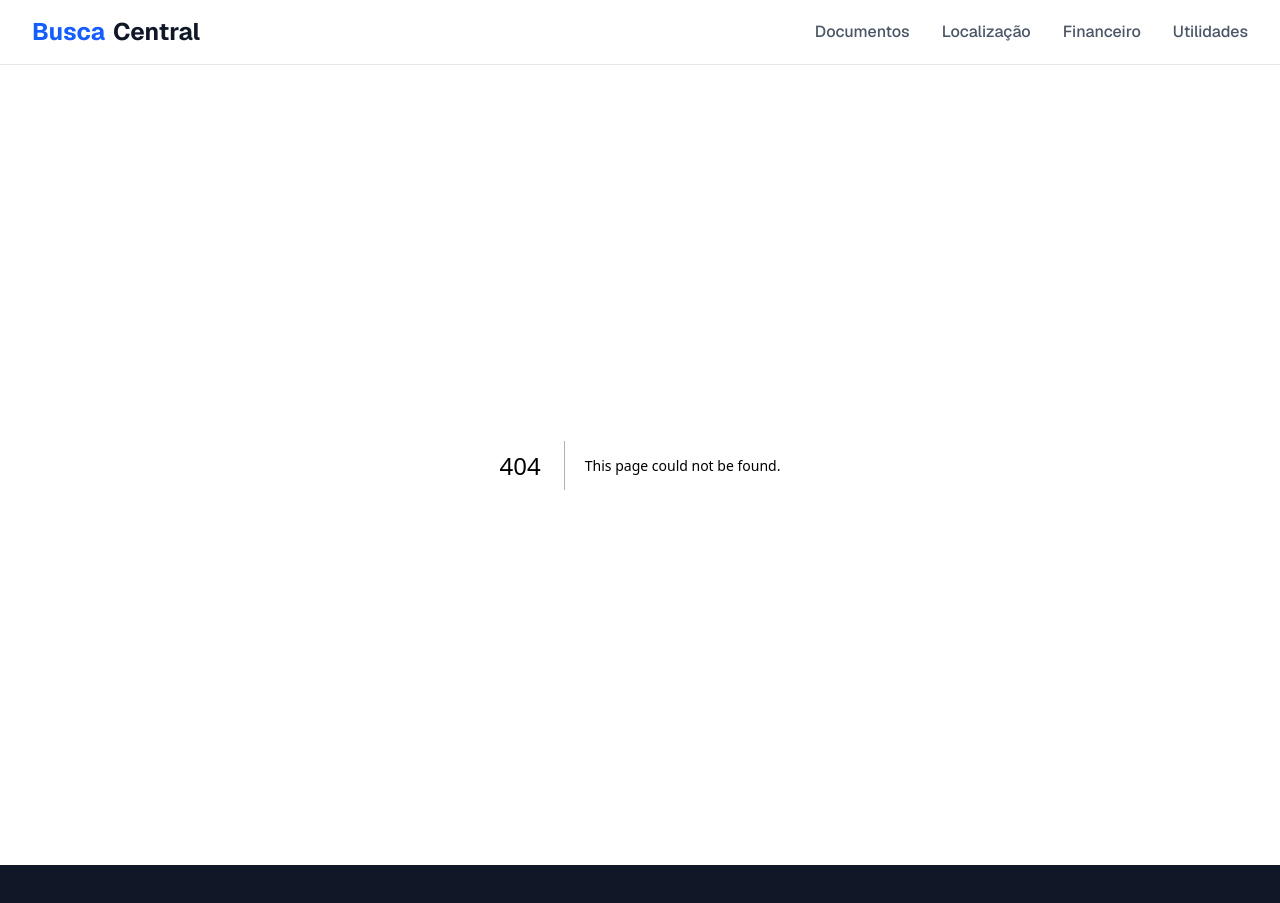
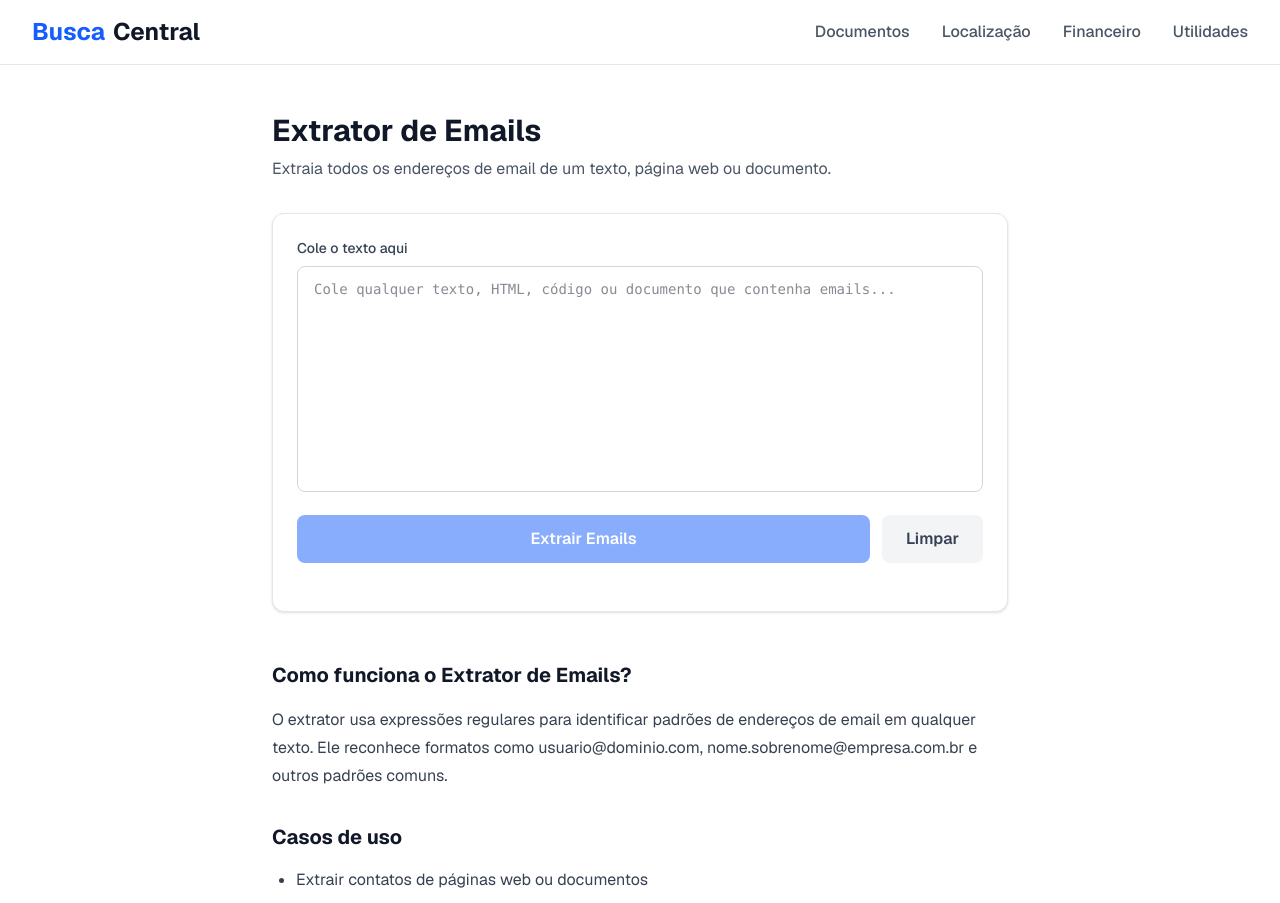
Before and after one commit to buscacentral/buscacentral, a Next.js app: page /utilidades/extrator-emails in a window 1280 px wide. Before the commit this address had no page. Shown: the top 903 px of the page. Built offline with nearby package versions, Linux system fonts and the light colour scheme.

Commit message:
feat: Extrator de Emails
- Extrai emails de qualquer texto usando regex
- Remove duplicatas automaticamente
- Conta total e emails únicos
- Links mailto para cada email encontrado
- Botão copiar individual e copiar todos
- Atualização do SearchBar, Footer e página Utilidades

```diff
--- /dev/null
+++ b/src/app/utilidades/extrator-emails/page.tsx
@@ -0,0 +1,123 @@
+'use client';
+
+import { useState } from 'react';
+import CopyButton from '@/components/CopyButton';
+
+export default function ExtratorEmails() {
+  const [input, setInput] = useState('');
+  const [emails, setEmails] = useState<string[]>([]);
+  const [stats, setStats] = useState({ total: 0, unique: 0 });
+
+  const extractEmails = () => {
+    const regex = /[a-zA-Z0-9._%+-]+@[a-zA-Z0-9.-]+\.[a-zA-Z]{2,}/g;
+    const found = input.match(regex) || [];
+    const unique = [...new Set(found.map(e => e.toLowerCase()))];
+
+    setEmails(unique);
+    setStats({ total: found.length, unique: unique.length });
+  };
+
+  const handleClear = () => {
+    setInput('');
+    setEmails([]);
+    setStats({ total: 0, unique: 0 });
+  };
+
+  return (
+    <div className="max-w-3xl mx-auto px-4 py-12">
+      <h1 className="text-3xl font-bold text-gray-900 mb-2">Extrator de Emails</h1>
+      <p className="text-gray-600 mb-8">
+        Extraia todos os endereços de email de um texto, página web ou documento.
+      </p>
+
+      <div className="bg-white border border-gray-200 rounded-xl p-6 shadow-sm">
+        <div className="mb-4">
+          <label htmlFor="input" className="block text-sm font-medium text-gray-700 mb-2">
+            Cole o texto aqui
+          </label>
+          <textarea
+            id="input"
+            value={input}
+            onChange={(e) => setInput(e.target.value)}
+            placeholder="Cole qualquer texto, HTML, código ou documento que contenha emails..."
+            rows={10}
+            className="w-full px-4 py-3 border border-gray-300 rounded-lg focus:outline-none focus:ring-2 focus:ring-blue-500 resize-none font-mono text-sm"
+          />
+        </div>
+
+        <div className="flex gap-3 mb-6">
+          <button
+            onClick={extractEmails}
+            disabled={!input.trim()}
+            className="flex-1 bg-blue-600 text-white py-3 px-6 rounded-lg font-semibold hover:bg-blue-700 transition-colors disabled:opacity-50 disabled:cursor-not-allowed"
+          >
+            Extrair Emails
+          </button>
+          <button
+            onClick={handleClear}
+            className="px-6 py-3 bg-gray-100 text-gray-700 rounded-lg font-semibold hover:bg-gray-200 transition-colors"
+          >
+            Limpar
+          </button>
+        </div>
+
+        {emails.length > 0 && (
+          <div>
+            <div className="flex items-center justify-between mb-4">
+              <div className="flex gap-4">
+                <span className="text-sm text-gray-500">
+                  Encontrados: <strong className="text-gray-900">{stats.total}</strong>
+                </span>
+                <span className="text-sm text-gray-500">
+                  Únicos: <strong className="text-green-600">{stats.unique}</strong>
+                </span>
+              </div>
+              <CopyButton text={emails.join('\n')} label="Copiar todos" />
+            </div>
+
+            <div className="bg-gray-50 rounded-lg p-4 max-h-80 overflow-y-auto">
+              <div className="space-y-2">
+                {emails.map((email, index) => (
+                  <div
+                    key={index}
+                    className="flex items-center justify-between bg-white rounded-lg px-4 py-2 border border-gray-100"
+                  >
+                    <a
+                      href={`mailto:${email}`}
+                      className="text-blue-600 hover:underline font-mono text-sm"
+                    >
+                      {email}
+                    </a>
+                    <CopyButton text={email} label="Copiar" />
+                  </div>
+                ))}
+              </div>
+            </div>
+          </div>
+        )}
+
+        {input && emails.length === 0 && (
+          <div className="p-4 bg-yellow-50 border border-yellow-200 rounded-lg text-yellow-800">
+            Nenhum email encontrado no texto informado.
+          </div>
+        )}
+      </div>
+
+      <article className="mt-12 prose prose-gray max-w-none">
+        <h2>Como funciona o Extrator de Emails?</h2>
+        <p>
+          O extrator usa expressões regulares para identificar padrões de endereços de email
+          em qualquer texto. Ele reconhece formatos como usuario@dominio.com,
+          nome.sobrenome@empresa.com.br e outros padrões comuns.
+        </p>
+        <h2>Casos de uso</h2>
+        <ul>
+          <li>Extrair contatos de páginas web ou documentos</li>
+          <li>Limpar listas de email removendo duplicatas</li>
+          <li>Verificar se um texto contém endereços de email</li>
+          <li>Preparar listas para campanhas de marketing</li>
+        </ul>
+      </article>
+    </div>
+  );
+}
--- a/src/app/utilidades/page.tsx
+++ b/src/app/utilidades/page.tsx
@@ -19,6 +19,7 @@ const tools = [
   { title: 'Conversor de Caixa', description: 'Transforme texto em MAIÚSCULO, minúsculo, etc.', href: '/utilidades/conversor-caixa', icon: '🔡' },
   { title: 'Conversor de Imagens', description: 'Converta imagens entre WebP, PNG e JPG.', href: '/utilidades/conversor-imagens', icon: '🖼️' },
   { title: 'Seletor de Cores', description: 'Esquemas de cores em HEX, RGB e HSL.', href: '/utilidades/seletor-cores', icon: '🎨' },
+  { title: 'Extrator de Emails', description: 'Extraia emails de qualquer texto ou documento.', href: '/utilidades/extrator-emails', icon: '📧' },
 ];
 
 export default function UtilidadesPage() {
--- a/src/components/Footer.tsx
+++ b/src/components/Footer.tsx
@@ -32,6 +32,7 @@ export default function Footer() {
               <li><Link href="/utilidades/comparador-textos" className="hover:text-white transition-colors">Comparador de Textos</Link></li>
               <li><Link href="/utilidades/conversor-imagens" className="hover:text-white transition-colors">Conversor de Imagens</Link></li>
               <li><Link href="/utilidades/seletor-cores" className="hover:text-white transition-colors">Seletor de Cores</Link></li>
+              <li><Link href="/utilidades/extrator-emails" className="hover:text-white transition-colors">Extrator de Emails</Link></li>
               <li><Link href="/localizacao/whatsapp-link" className="hover:text-white transition-colors">Link WhatsApp</Link></li>
             </ul>
           </div>
--- a/src/components/SearchBar.tsx
+++ b/src/components/SearchBar.tsx
@@ -27,6 +27,7 @@ const tools = [
   { name: 'Conversor de Caixa', path: '/utilidades/conversor-caixa', category: 'Utilidades', keywords: ['maiúsculo', 'minúsculo', 'caixa'] },
   { name: 'Conversor de Imagens', path: '/utilidades/conversor-imagens', category: 'Utilidades', keywords: ['imagem', 'webp', 'png', 'jpg'] },
   { name: 'Seletor de Cores', path: '/utilidades/seletor-cores', category: 'Utilidades', keywords: ['cor', 'hex', 'rgb', 'paleta'] },
+  { name: 'Extrator de Emails', path: '/utilidades/extrator-emails', category: 'Utilidades', keywords: ['email', 'extrair', 'contato'] },
 ];
 
 export default function SearchBar() {
```
